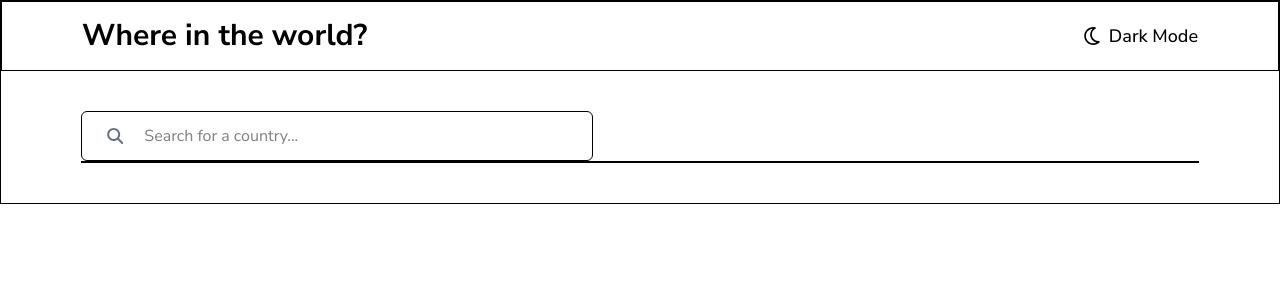
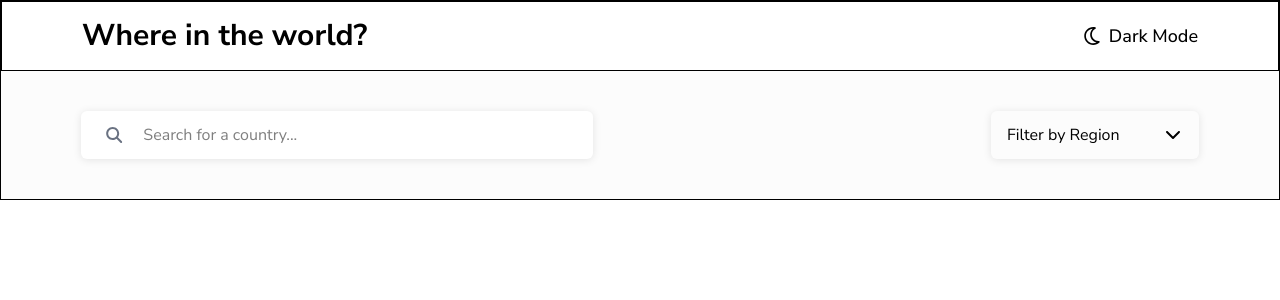
Before and after one commit to preetpalsinghkanda/Countries, a React (Vite) app: page / in a window 1280 px wide. Shown: the top 300 px of the page. Built offline with nearby package versions, Linux system fonts and the light colour scheme.

Commit message:
added input or select option

```diff
--- a/package.json
+++ b/package.json
@@ -15,6 +15,7 @@
     "@fortawesome/free-regular-svg-icons": "^7.2.0",
     "@fortawesome/free-solid-svg-icons": "^7.2.0",
     "@fortawesome/react-fontawesome": "^3.3.1",
+    "@headlessui/react": "^2.2.10",
     "@tailwindcss/vite": "^4.3.1",
     "react": "^19.2.6",
     "react-dom": "^19.2.6",
--- a/src/components/Hero.jsx
+++ b/src/components/Hero.jsx
@@ -1,21 +1,57 @@
-import React from "react";
+import React, { useState } from "react";
 import { FontAwesomeIcon } from "@fortawesome/react-fontawesome";
-import { faMagnifyingGlass } from "@fortawesome/free-solid-svg-icons";
+import {
+  faMagnifyingGlass,
+  faChevronDown,
+  faCheck
+} from "@fortawesome/free-solid-svg-icons";
+import { Listbox, Transition } from "@headlessui/react";
 
 const Hero = () => {
+  const regions = [
+    // "Filter by Region",
+    "Africa",
+    "America",
+    "Asia",
+    "Europe",
+    "Oceania",
+  ];
+
+  const [selected, setSelected] = useState("Filter by Region");
+
   return (
-    <div className=" px-20 my-10">
-
-
-      <div className="border rounded-md max-w-lg w-full">
+    <div className=" px-20 flex bg-[#fcfcfc] justify-between py-10">
+      <div className="shadow-[0_1px_8px_rgba(0,0,0,0.10)] bg-white rounded-md max-w-lg w-full">
         <div className=" px-6 flex gap-5 items-center py-3">
           <FontAwesomeIcon className="text-gray-500" icon={faMagnifyingGlass} />
-          <input type="text" placeholder="Search for a country..." className="border-0 w-full outline-hidden" />
+          <input
+            type="text"
+            placeholder="Search for a country..."
+            className="border-0 w-full outline-hidden"
+          />
         </div>
       </div>
 
-      <div className="border ">
+      <div className="w-52 ">
+        <Listbox value={selected} onChange={setSelected}>
+          <div className="relative">
+            <Listbox.Button className="shadow-[0_1px_8px_rgba(0,0,0,0.10)] flex w-full justify-between items-center outline-0 rounded-md  gap-8 px-4 py-3">
+              <span className="whitespace-nowrap">{selected}</span>
+              <span className="items-center">
+                <FontAwesomeIcon icon={faChevronDown} />
+              </span>
+            </Listbox.Button>
 
+            <Listbox.Options className="absolute w-full shadow-[0_1px_8px_rgba(0,0,0,0.10)] bg-white outline-hidden mt-2 px-4 rounded-md  py-3">
+              {regions.map((region) => (
+                <Listbox.Option className="cursor-pointer whitespace-nowrap" key={region} value={region}>
+                  {region}
+
+                </Listbox.Option>
+              ))}
+            </Listbox.Options>
+          </div>
+        </Listbox>
       </div>
     </div>
   );
```
Also changed, not shown: 1 other file (tests, documents, lock files or other folders).
